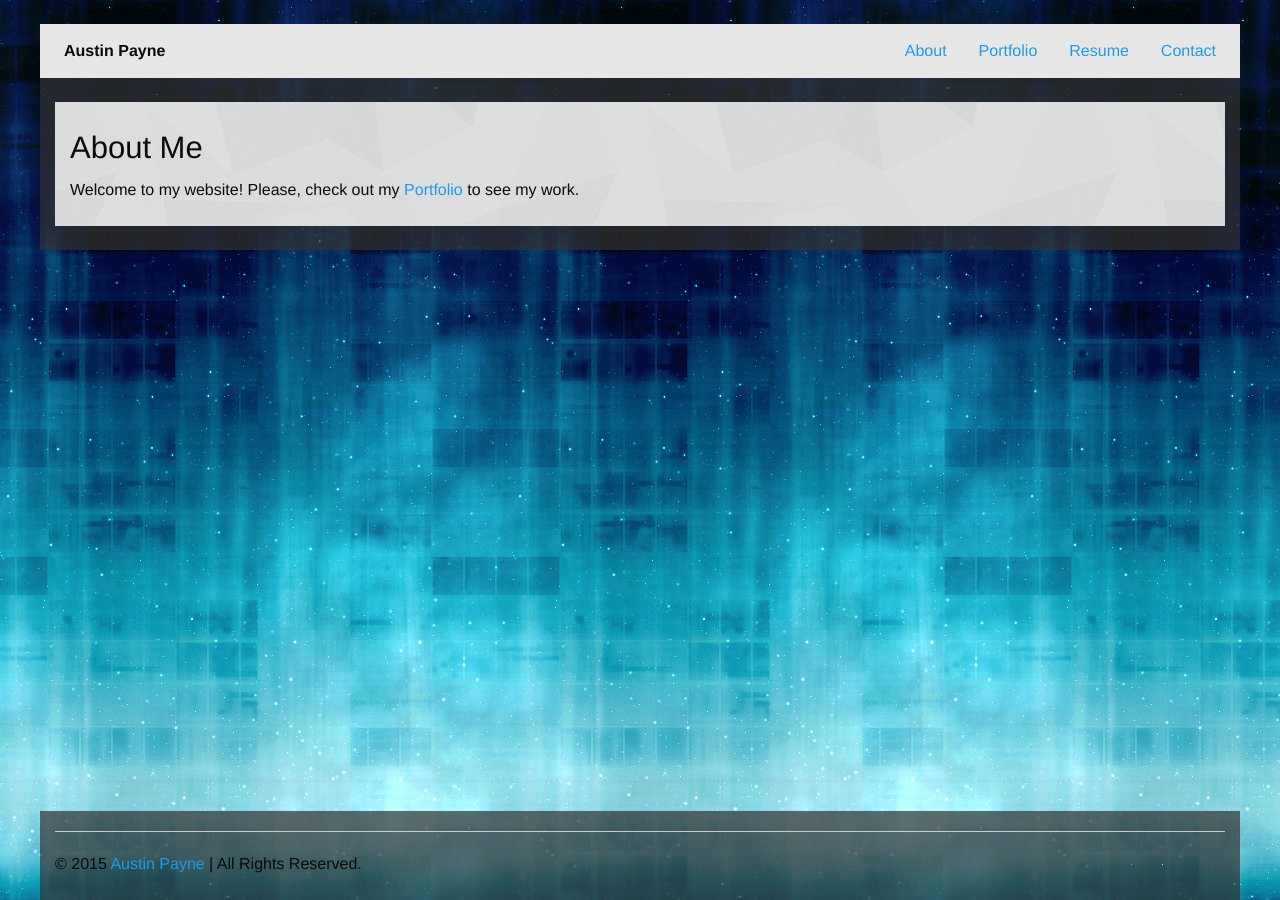
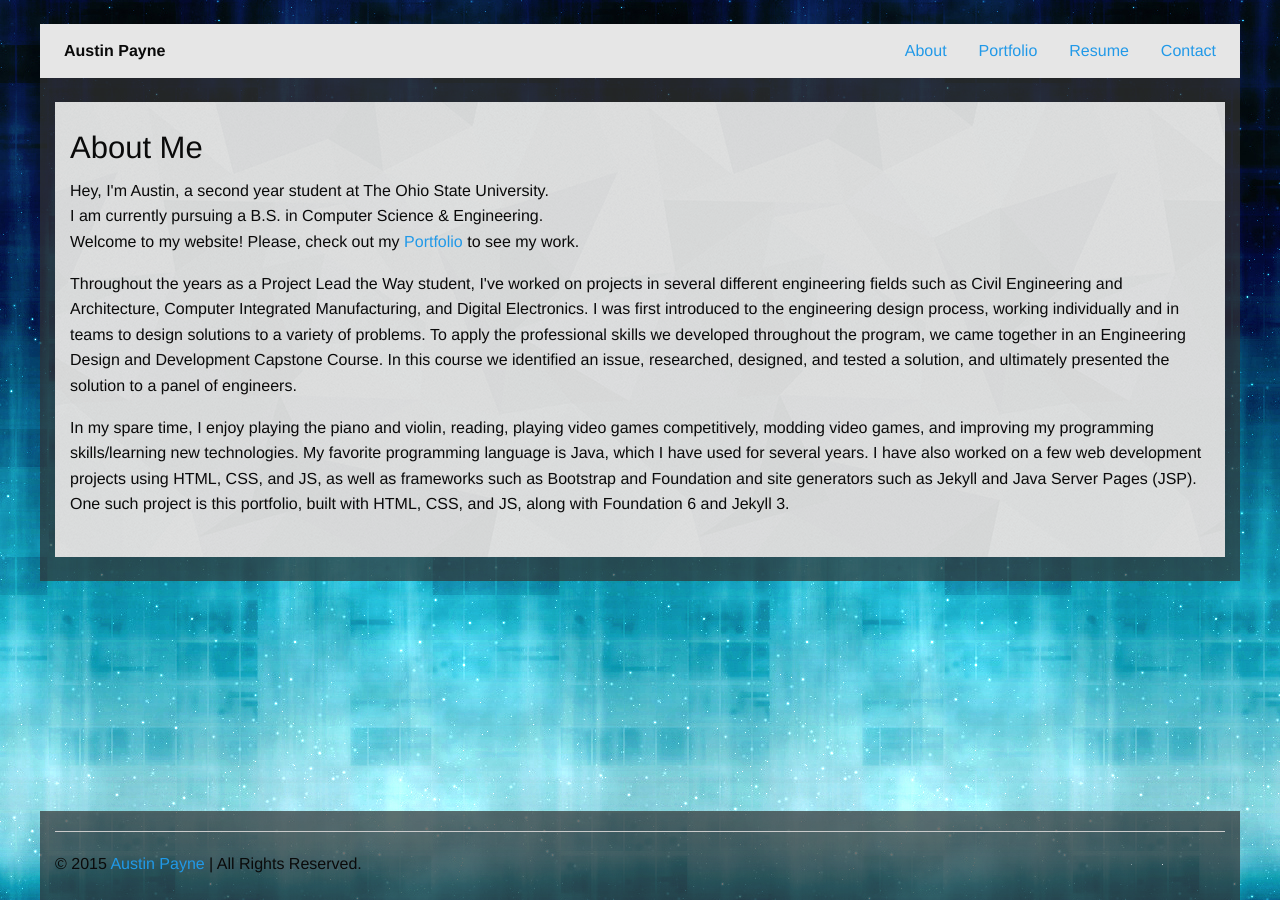
Before and after one commit to Amperial/amperial.github.io, a Jekyll site: the page built from index.html, in a window 1280 px wide. Built offline with Jekyll 4.4.1, drawn with Linux system fonts in a browser that asks for light colours; some web fonts are replaced.

Commit message:
Update About and Portfolio Projects

```diff
--- a/index.html
+++ b/index.html
@@ -2,4 +2,27 @@
 layout: default
 title: About Me
 ---
-Welcome to my website! Please, check out my <a href="/portfolio/">Portfolio</a> to see my work.<br>
+<p>
+    Hey, I'm Austin, a second year student at The Ohio State University.<br>
+    I am currently pursuing a B.S. in Computer Science & Engineering.<br>
+    Welcome to my website! Please, check out my <a href="/portfolio/">Portfolio</a> to see my work.
+</p>
+<p>
+    Throughout the years as a Project Lead the Way student, I've worked on projects in
+    several different engineering fields such as Civil Engineering and Architecture,
+    Computer Integrated Manufacturing, and Digital Electronics. I was first introduced
+    to the engineering design process, working individually and in teams to design solutions
+    to a variety of problems. To apply the professional skills we developed throughout the
+    program, we came together in an Engineering Design and Development Capstone Course.
+    In this course we identified an issue, researched, designed, and tested a solution,
+    and ultimately presented the solution to a panel of engineers.
+</p>
+<p>
+    In my spare time, I enjoy playing the piano and violin, reading, playing video games competitively,
+    modding video games, and improving my programming skills/learning new technologies.
+    My favorite programming language is Java, which I have used for several years.
+    I have also worked on a few web development projects using HTML, CSS, and JS,
+    as well as frameworks such as Bootstrap and Foundation and site generators
+    such as Jekyll and Java Server Pages (JSP). One such project is this portfolio,
+    built with HTML, CSS, and JS, along with Foundation 6 and Jekyll 3.
+</p>
```
Also changed, not shown: _posts/2015-12-09-DropParty.md (+13 -3 lines), _posts/2015-12-10-Fallout.md (+21 -3 lines), _posts/2015-12-11-AmpMenus.md (+9 -3 lines).
